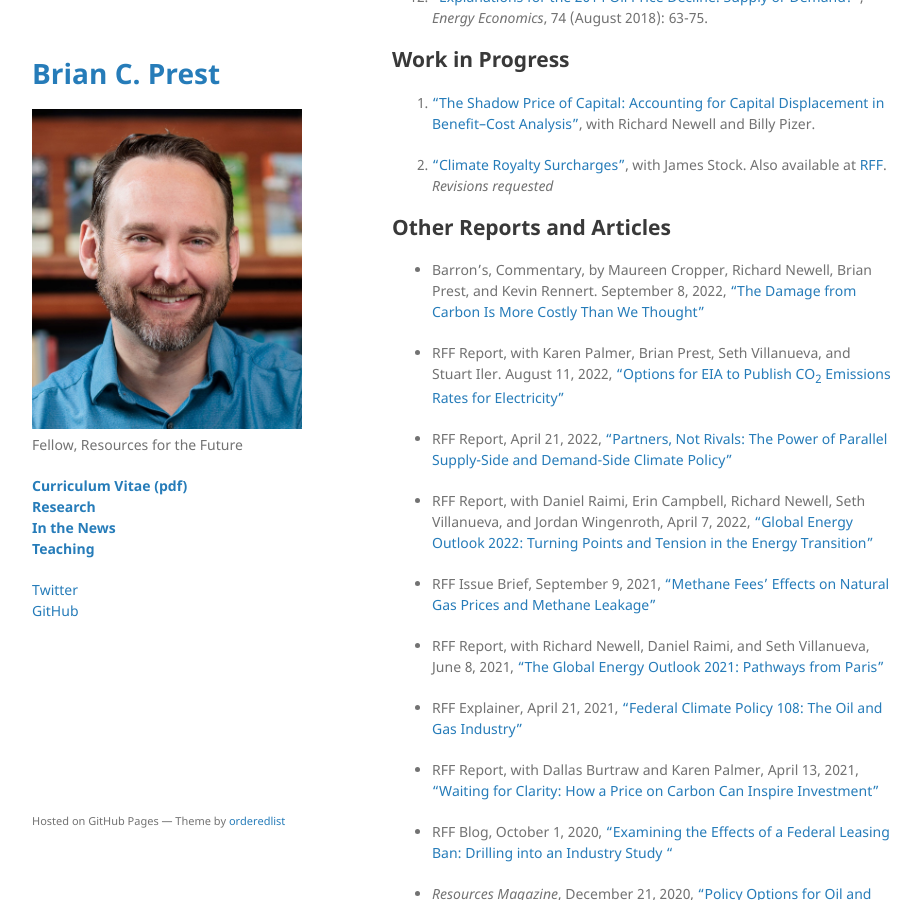
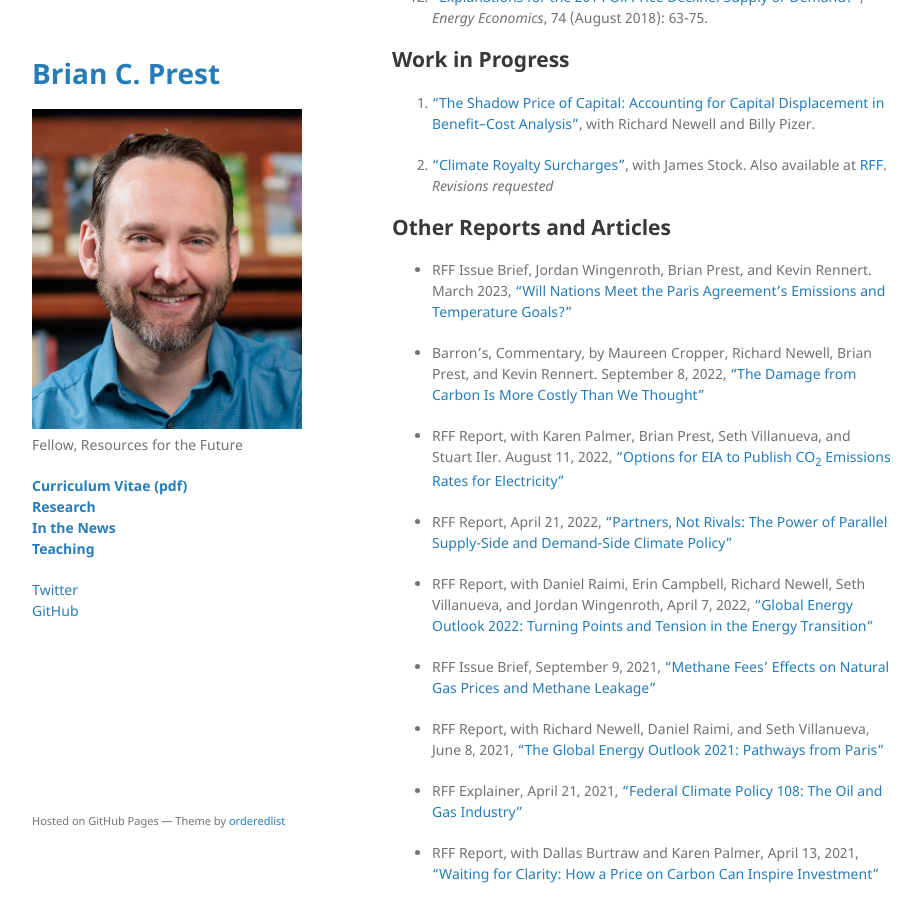
Before and after one commit to bprest/bprest.github.io, a Jekyll site: the page built from research.md, in a window 1280 px wide and 900 px high, scrolled down 1337 px. Shown: the whole window, without its empty margins (178-1099 px from the left). Built offline with Jekyll 4.4.1, drawn with Linux system fonts in a browser that asks for light colours; our own code applies the rules of GitHub Pages for plain Markdown files.

Commit message:
add Paris issue brief

```diff
--- a/research.md
+++ b/research.md
@@ -45,6 +45,8 @@ layout: default
 
 ## Other Reports and Articles
 
+* RFF Issue Brief, Jordan Wingenroth, Brian Prest, and Kevin Rennert. March 2023, ["Will Nations Meet the Paris Agreement’s Emissions and Temperature Goals?"](https://www.rff.org/publications/issue-briefs/will-nations-meet-the-paris-agreements-emissions-and-temperature-goals/)
+
 * Barron's, Commentary, by Maureen Cropper, Richard Newell, Brian Prest, and Kevin Rennert. September 8, 2022, ["The Damage from Carbon Is More Costly Than We Thought"](https://www.barrons.com/articles/carbon-emissions-climate-change-economic-cost-51662649886)
 
 * RFF Report, with Karen Palmer, Brian Prest, Seth Villanueva, and Stuart Iler. August 11, 2022, ["Options for EIA to Publish CO<sub>2</sub> Emissions Rates for Electricity"](https://www.rff.org/publications/reports/options-for-eia-to-publish-co2-emissions-rates-for-electricity/)
```
